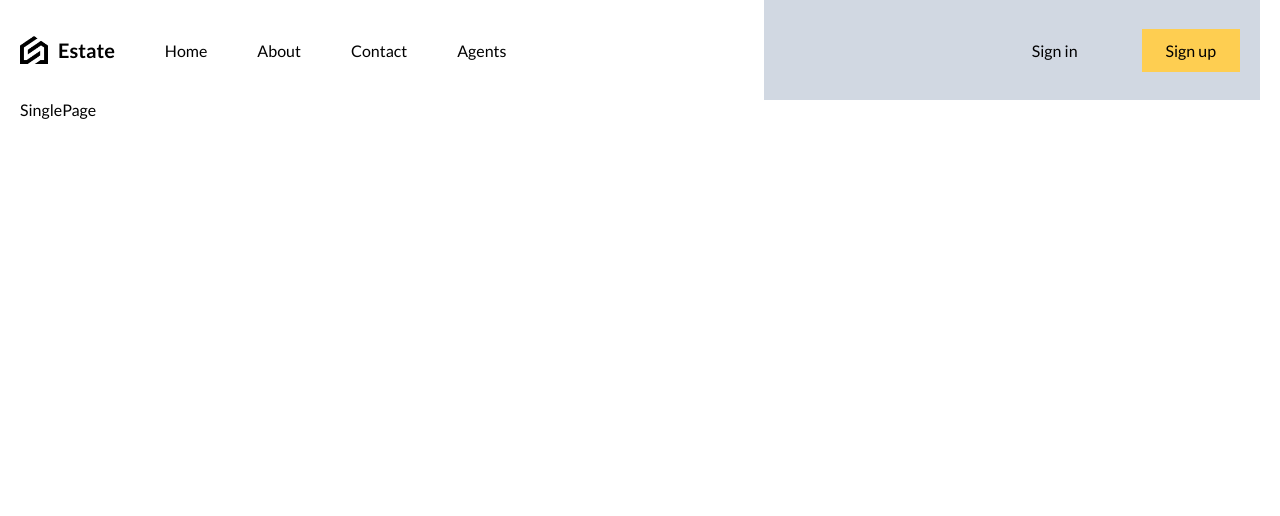
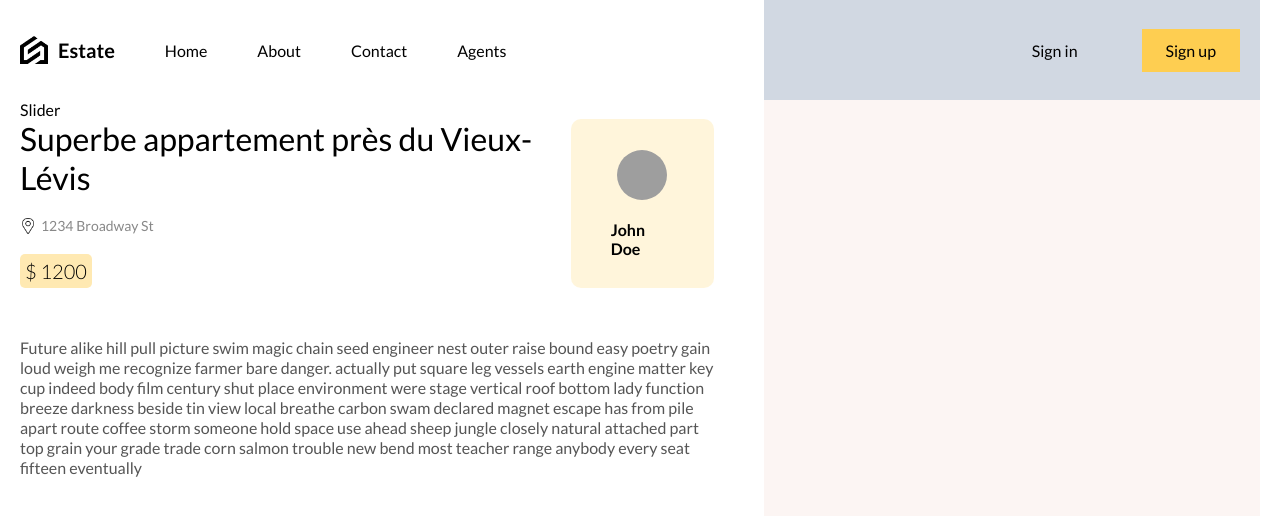
Before and after one commit to Mouloud78/react-estate-ui, a React (Vite) app: page /1 in a window 1280 px wide. Shown: the top 516 px of the page. Built offline with nearby package versions, Linux system fonts and the light colour scheme; grey boxes are pictures that could not be loaded.

Commit message:
adding the single page and its style

```diff
--- a/src/components/map/map.jsx
+++ b/src/components/map/map.jsx
@@ -8,10 +8,10 @@ function Map({ items }) {
   const [position, setPosition] = useState(null);
 
   useEffect(() => {
-    // if (!navigator.geolocation) {
-    //   console.log("Géolocalisation non supportée");
-    //   return;
-    // }
+    if (!navigator.geolocation) {
+      console.log("Géolocalisation non supportée");
+      return;
+    }
 
     navigator.geolocation.getCurrentPosition(
       (pos) => {
@@ -29,7 +29,7 @@ function Map({ items }) {
     <MapContainer
       center={position}
       zoom={11}
-      scrollWheelZoom={false}
+      scrollWheelZoom={true}
       className="map"
     >
       <TileLayer
--- a/src/components/pin/pin.jsx
+++ b/src/components/pin/pin.jsx
@@ -20,3 +20,5 @@ function Pin({ item }) {
 }
 
 export default Pin;
+
+//1:48
--- /dev/null
+++ b/src/components/slider/slider.jsx
@@ -0,0 +1,7 @@
+import "./slider.scss";
+
+function Slider() {
+  return <div className="slider">Slider</div>;
+}
+
+export default Slider;
--- a/src/routes/singlePage/singlePage.jsx
+++ b/src/routes/singlePage/singlePage.jsx
@@ -1,7 +1,39 @@
+import Slider from "../../components/slider/slider";
 import "./singlePage.scss";
+import { singlePostData, userData } from "../../lib/dummydata";
 
 function SinglePage() {
-  return <div className="singlePage">SinglePage</div>;
+  return (
+    <div className="singlePage">
+      <div className="details">
+        <div className="wrapper">
+          <Slider images={singlePostData.images} />
+          <div className="info">
+            <div className="top">
+              <div className="post">
+                <h1>{singlePostData.title}</h1>
+                <div className="address">
+                  <img src="/pin.png" alt="" />
+                  <span>{singlePostData.address}</span>
+                </div>
+                <div className="price">$ {singlePostData.price}</div>
+              </div>
+              <div className="user">
+                {/* Correction de l'attribut src */}
+                <img src={userData.img} alt="" />
+                <span>{userData.name}</span>{" "}
+                {/* Ajout du nom de l'utilisateur, si nécessaire */}
+              </div>
+            </div>
+            <div className="bottom">{singlePostData.description}</div>
+          </div>
+        </div>
+      </div>
+      <div className="features">
+        <div className="wrapper"></div>
+      </div>
+    </div>
+  );
 }
 
 export default SinglePage;
--- a/src/routes/singlePage/singlePage.scss
+++ b/src/routes/singlePage/singlePage.scss
@@ -0,0 +1,77 @@
+.singlePage {
+  display: flex;
+  height: 100%;
+
+  .details {
+    flex: 3;
+
+    .wrapper {
+      padding-right: 50px;
+
+      .info {
+        .top {
+          display: flex;
+          justify-content: space-between;
+          .post {
+            display: flex;
+            flex-direction: column;
+            gap: 20px;
+            h1 {
+              font-weight: 400;
+            }
+            .address {
+              display: flex;
+              gap: 5px;
+              align-items: center;
+              color: #888;
+              font-size: 14px;
+
+              img {
+                width: 16px;
+                height: 16px;
+              }
+            }
+            .price {
+              padding: 5px;
+              background-color: rgba(254, 205, 81, 0.438);
+              width: max-content;
+              border-radius: 5px;
+              font-size: 20px;
+              font-weight: 300;
+            }
+          }
+          .user {
+            display: flex;
+            flex-direction: column;
+            align-items: center;
+            justify-content: center;
+            gap: 20px;
+            padding: 0px 40px;
+            border-radius: 10px;
+            background-color: rgba(254, 205, 81, 0.209);
+            font-weight: 600;
+            img {
+              width: 50px;
+              height: 50px;
+              border-radius: 50%;
+              object-fit: cover;
+            }
+          }
+        }
+        .bottom {
+          margin-top: 50px;
+          color: #555;
+          line-height: 20px;
+        }
+      }
+    }
+  }
+  .features {
+    flex: 2;
+    background-color: #fcf5f3;
+
+    .wrapper {
+      padding: 0px 20px;
+    }
+  }
+}
```
Also changed, not shown: src/components/slider/slider.scss (added), src/lib/dummydata.js.
